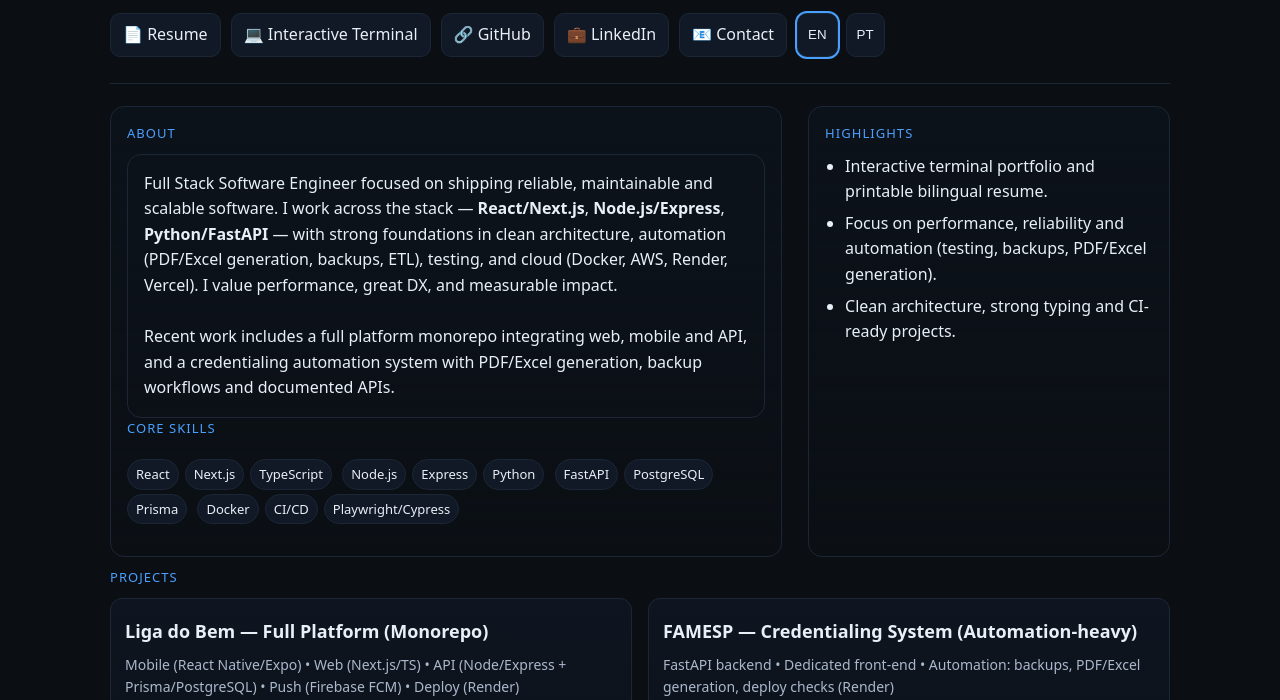
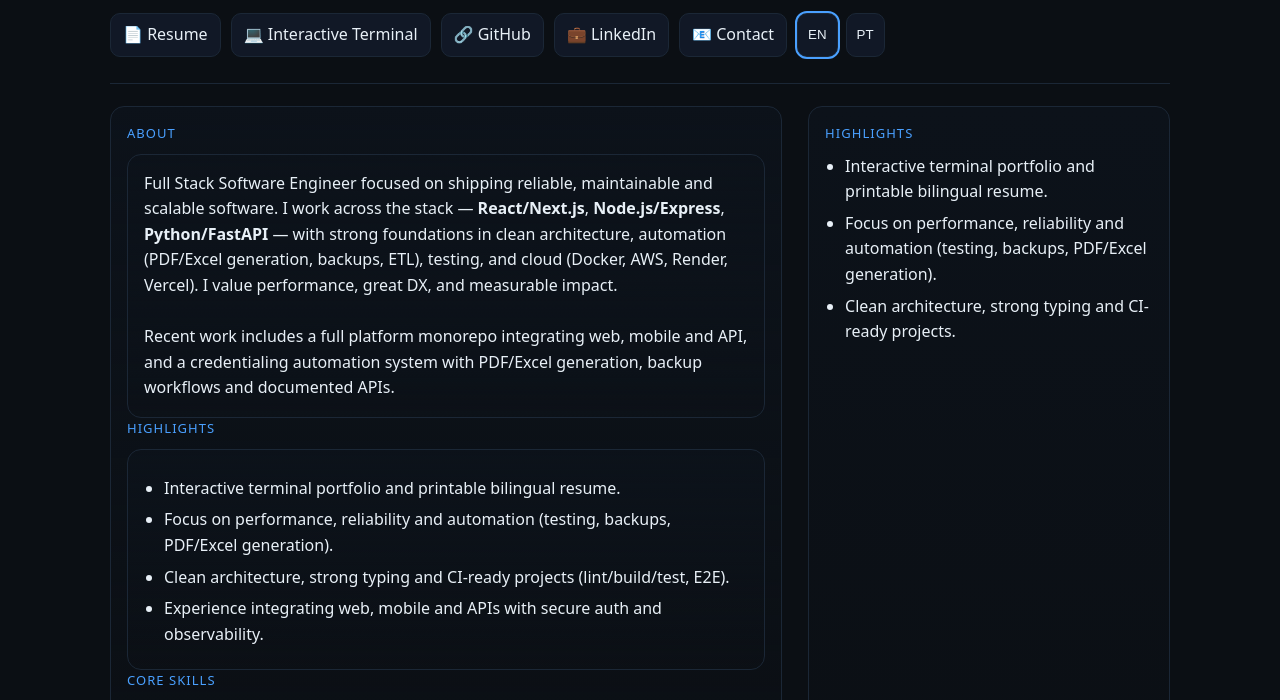
Before and after one commit to Onigui/onigui.github.io, a plain HTML site: page index.html in a window 1280 px wide. Shown: the part 100-800 px from the top of the page. Drawn offline with Linux system fonts and the light colour scheme.

Commit message:
Add highlights section with bilingual content

```diff
--- a/index.html
+++ b/index.html
@@ -109,6 +109,25 @@ footer{margin:22px 0 40px;color:var(--muted);text-align:center;font-size:13px}
     </div>
   </div>
 </section>
+
+<section class="highlights">
+  <div class="h" data-en="Highlights" data-pt="Destaques">Highlights</div>
+  <div class="card">
+    <ul data-lang="en">
+      <li>Interactive terminal portfolio and printable bilingual resume.</li>
+      <li>Focus on performance, reliability and automation (testing, backups, PDF/Excel generation).</li>
+      <li>Clean architecture, strong typing and CI-ready projects (lint/build/test, E2E).</li>
+      <li>Experience integrating web, mobile and APIs with secure auth and observability.</li>
+    </ul>
+    <ul data-lang="pt" style="display:none">
+      <li>Portfólio em terminal interativo e currículo bilíngue para impressão.</li>
+      <li>Foco em performance, confiabilidade e automação (testes, backups, geração de PDF/Excel).</li>
+      <li>Arquitetura limpa, tipagem forte e projetos prontos para CI (lint/build/test, E2E).</li>
+      <li>Experiência integrando web, mobile e APIs com autenticação segura e observabilidade.</li>
+    </ul>
+  </div>
+</section>
+
 
       <div class="h">Core Skills</div>
       <p>
```
